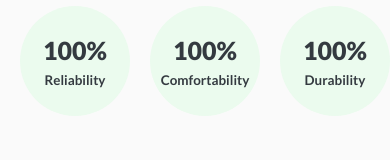
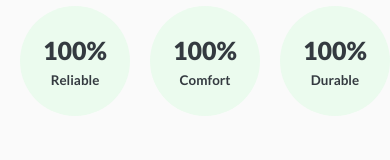
Before and after one commit to ugochukwuSylva/procci-engineering, a React (Vite) app: page / in a window 390 px wide. Shown: the part 399-559 px from the top of the page. Built offline with nearby package versions, Linux system fonts and the light colour scheme.

Commit message:
reduced mobile  navbar background  opacity

```diff
--- a/src/components/Hero.jsx
+++ b/src/components/Hero.jsx
@@ -35,19 +35,19 @@ function Hero() {
             <span>
               <CountUp end={100} duration={4} />%
             </span>
-            <h6>Reliability</h6>
+            <h6>Reliable</h6>
           </div>
           <div className="hero__skill">
             <span>
               <CountUp end={100} duration={6} />%
             </span>
-            <h6>Comfortability</h6>
+            <h6>Comfort</h6>
           </div>
           <div className="hero__skill">
             <span>
               <CountUp end={100} duration={8} />%
             </span>
-            <h6>Durability</h6>
+            <h6>Durable</h6>
           </div>
         </div>
         {showButton && (
--- a/src/components/NavBar.scss
+++ b/src/components/NavBar.scss
@@ -20,7 +20,10 @@
     width: 100%;
     box-shadow: 0 1px 10px var(--color-primary);
     background-color: var(--color-gray-bg1);
-    // opacity: 0.9;
+
+    @media only screen and (max-width: 60em) {
+      opacity: 0.95;
+    }
   }
 
   &__logo {
@@ -81,10 +84,10 @@
     }
 
     @media only screen and (max-width: 60em) {
-      position: absolute;
+      position: fixed;
       top: 0;
       left: 0;
-      height: 100dvh;
+      height: 100vh;
       width: 100%;
       background-color: inherit;
       display: flex;
```
